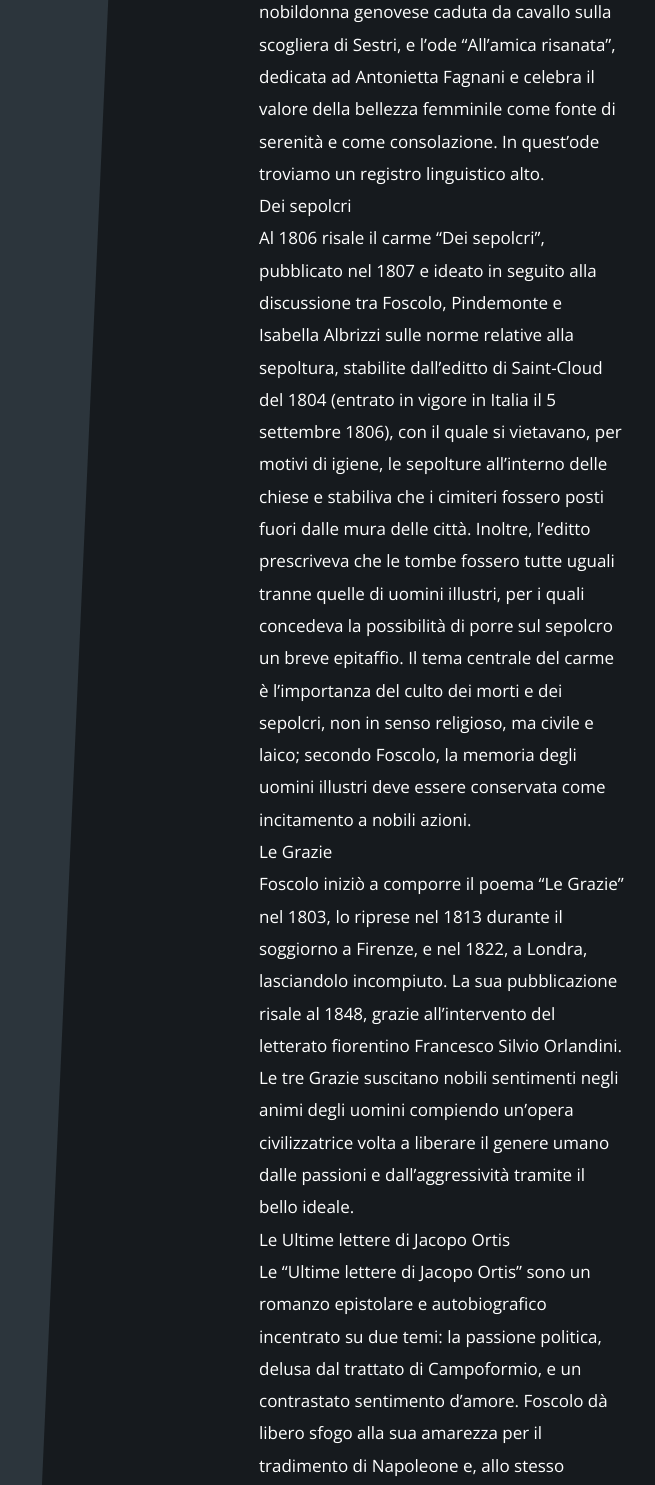
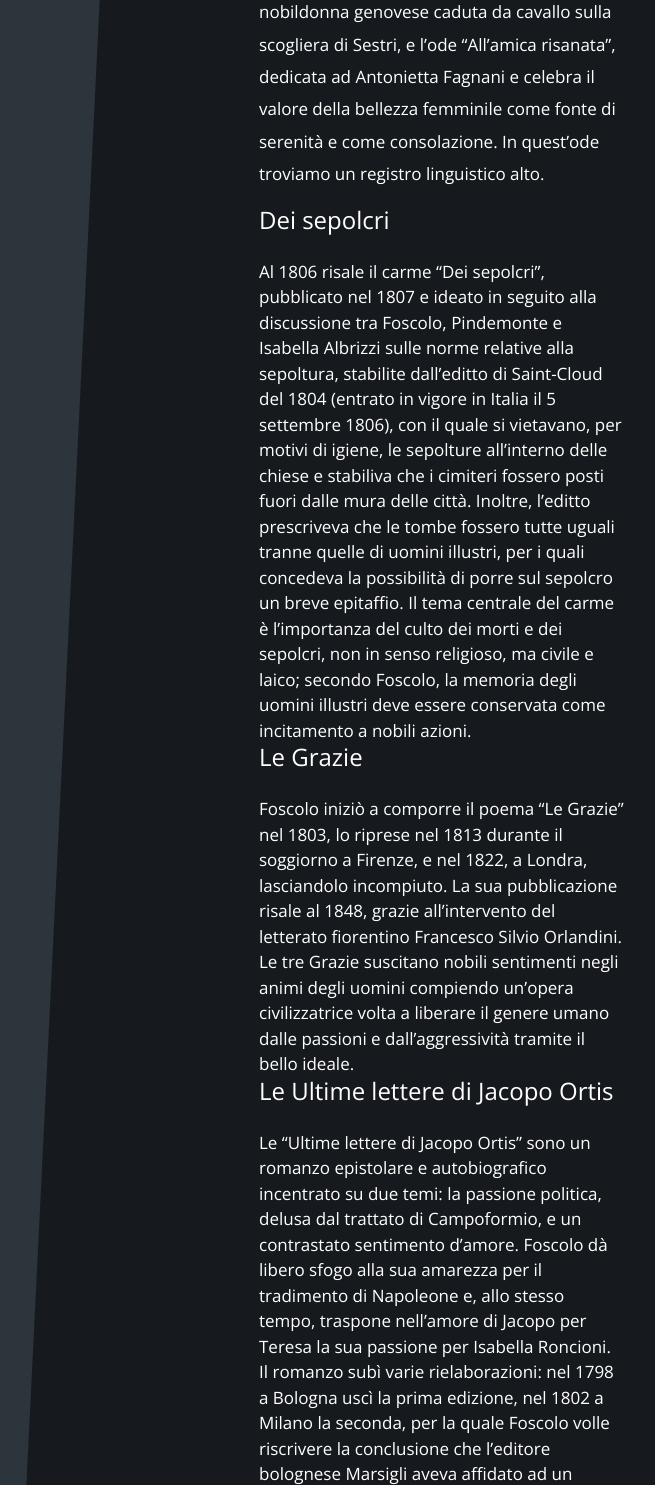
Before and after one commit to santy0004/UDAcompleta, a plain HTML site: page Ugofoscolo.html in a window 1280 px wide. Shown: the part 1809-3294 px from the top of the page, without its empty margins (451-1106 px from the left). Drawn offline with nearby package versions, Linux system fonts and the light colour scheme.

Commit message:
Add files via upload

```diff
--- a/Ugofoscolo.html
+++ b/Ugofoscolo.html
@@ -87,7 +87,7 @@
                                     Sestri, e l’ode “All’amica risanata”, dedicata ad Antonietta Fagnani e
                                     celebra il valore della bellezza femminile come fonte di serenità e come
                                     consolazione. In quest’ode troviamo un registro linguistico alto.
-                                    <br>  Dei sepolcri   <br>
+                                    <h2 class="mb-4 tm-content-title">Dei sepolcri</h2>
                                     Al 1806 risale il carme “Dei sepolcri”, pubblicato nel 1807 e ideato in
                                     seguito alla discussione tra Foscolo, Pindemonte e Isabella Albrizzi sulle
                                     norme relative alla sepoltura, stabilite dall’editto di Saint-Cloud del 1804
@@ -100,7 +100,7 @@
                                     dei sepolcri, non in senso religioso, ma civile e laico; secondo Foscolo, la
                                     memoria degli uomini illustri deve essere conservata come incitamento a
                                     nobili azioni.
-                                    <br>  Le Grazie   <br>
+                                    <h2 class="mb-4 tm-content-title">Le Grazie</h2>
                                     Foscolo iniziò a comporre il poema “Le Grazie” nel 1803, lo riprese nel
                                     1813 durante il soggiorno a Firenze, e nel 1822, a Londra, lasciandolo
                                     incompiuto. La sua pubblicazione risale al 1848, grazie all’intervento del
@@ -108,7 +108,7 @@
                                     nobili sentimenti negli animi degli uomini compiendo un’opera
                                     civilizzatrice volta a liberare il genere umano dalle passioni e
                                     dall’aggressività tramite il bello ideale.
-                                    <br> Le Ultime lettere di Jacopo Ortis   <br>
+                                    <h2 class="mb-4 tm-content-title">Le Ultime lettere di Jacopo Ortis</h2>
                                     Le “Ultime lettere di Jacopo Ortis” sono un romanzo epistolare e
                                     autobiografico incentrato su due temi: la passione politica, delusa dal
                                     trattato di Campoformio, e un contrastato sentimento d’amore. Foscolo
@@ -138,7 +138,7 @@
                                     fuggire perciò torna indietro dove apprende che Teresa ha sposato
                                     Odoardo. Si reca allora a Venezia per salutare la madre e raggiunge i colli
                                     euganei per rivedere Teresa, ma poi si uccide.
-                                    <br> La Notizia intorno a Didimo Chierico   <br>
+                                    <h2 class="mb-4 tm-content-title">La Notizia intorno a Didimo Chierico</h2>
                                     Durante gli anni trascorsi in Francia (1804-1806), Foscolo si dedicò alla
                                     traduzione del “Viaggio sentimentale” di Laurence Sterne, un romanzo
                                     che affronta il tema dell’incomunicabilità fra gli esseri umani. La
```
